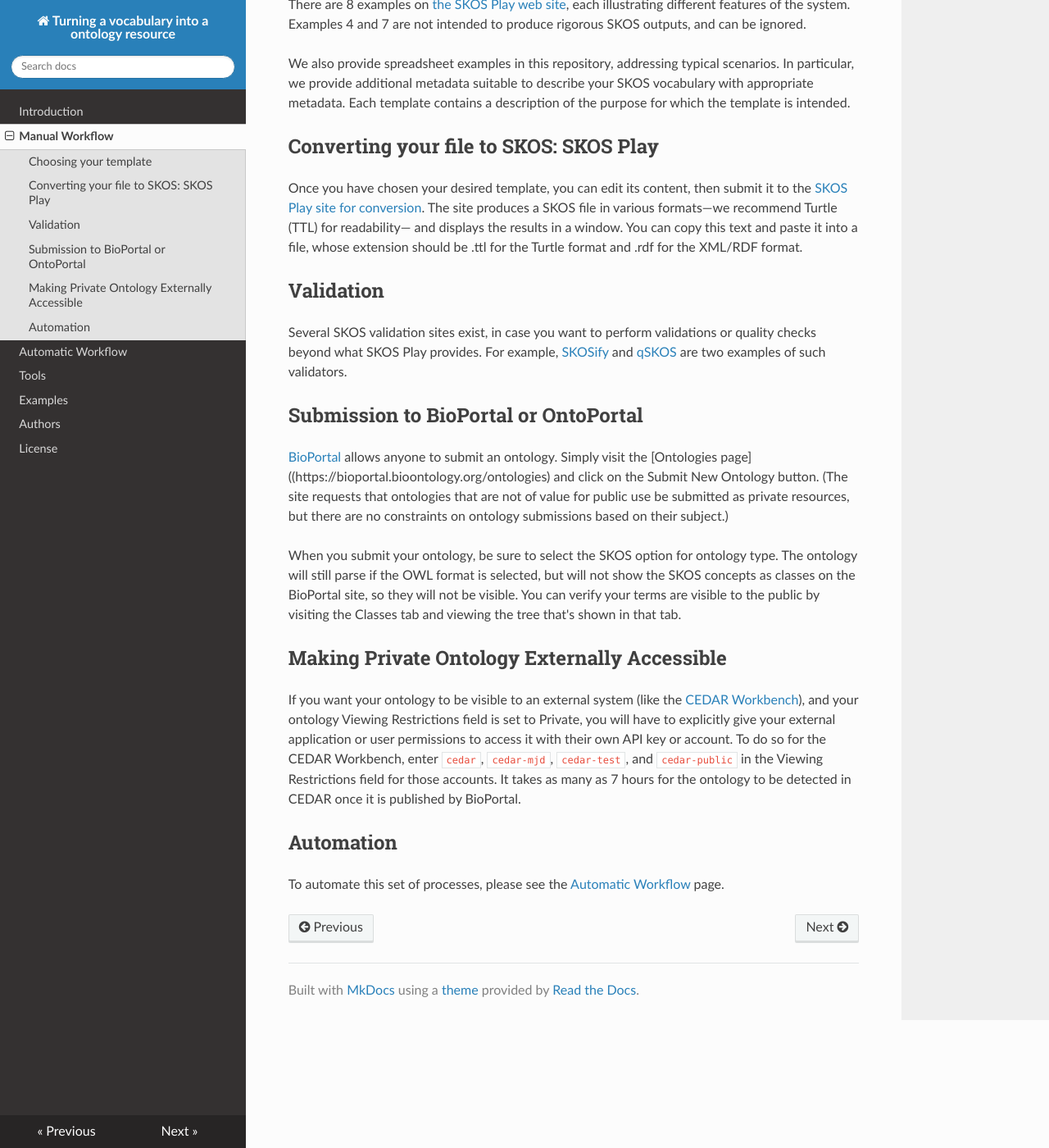
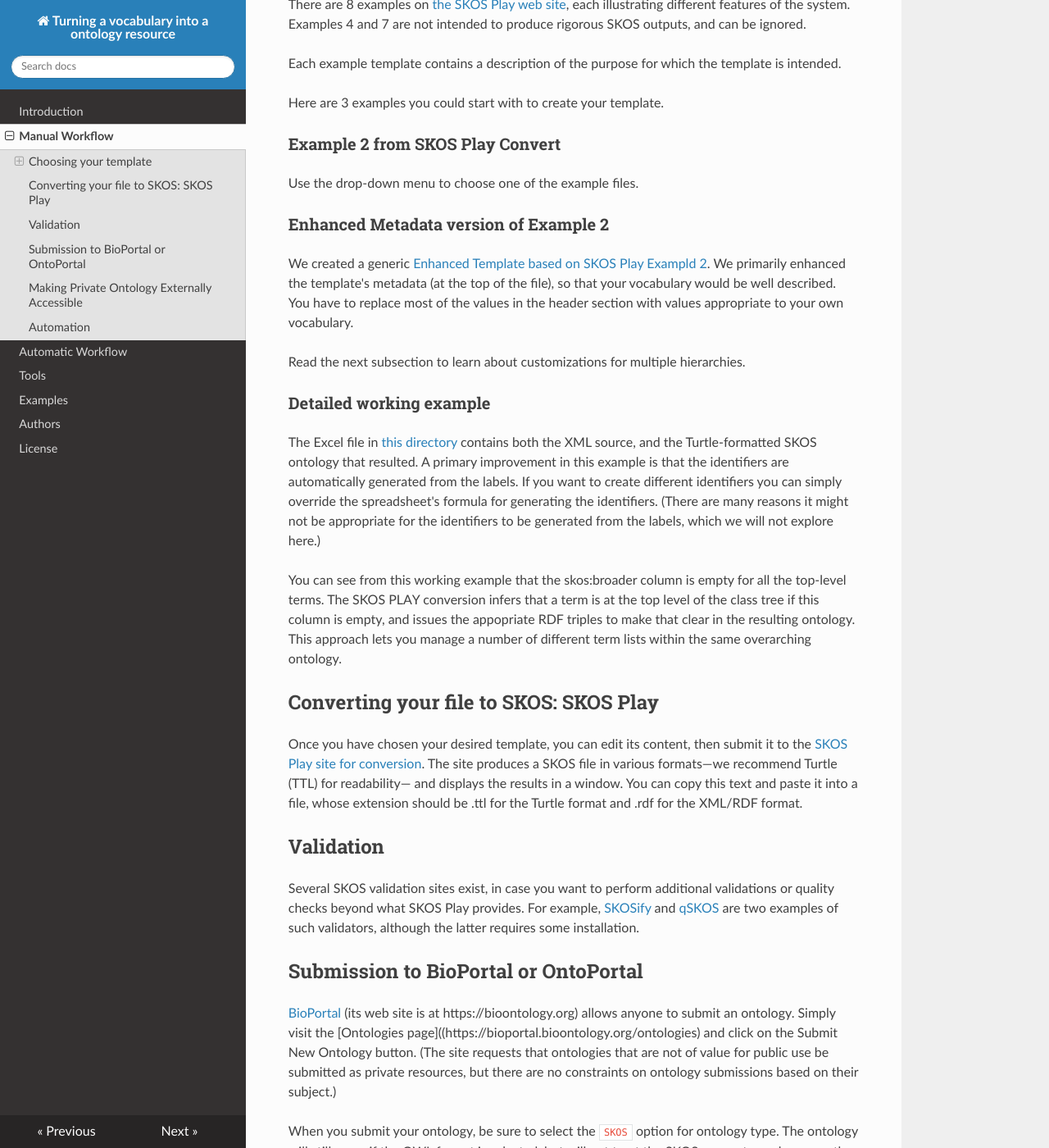
Before and after one commit to fair-data-collective/excel2rdf-site, an MkDocs documentation site: the page built from docs/ManualWorkflow.md, in a window 1280 px wide and 1400 px high, scrolled down 750 px. Shown: the whole window at 82% size. Built offline with MkDocs 1.6.1, drawn with Linux system fonts in a browser that asks for light colours; nearby versions of some CDN libraries; some of the changed text lies outside the part shown.

Commit message:
adding some details about several steps

```diff
--- a/docs/ManualWorkflow.md
+++ b/docs/ManualWorkflow.md
@@ -26,9 +26,34 @@ To begin, the user needs to choose an appropriate spreadsheet for representing t
 There are 8 examples on [the SKOS Play web site](https://labs.sparna.fr/skos-play/convert#excel-file-structure), each illustrating different features of the system.
 Examples 4 and 7 are not intended to produce rigorous SKOS outputs, and can be ignored.
 
-We also provide spreadsheet examples in this repository, addressing typical scenarios.
-In particular, we provide additional metadata suitable to describe your SKOS vocabulary with appropriate metadata.
-Each template contains a description of the purpose for which the template is intended.
+Each example template contains a description of the purpose for which the template is intended.
+
+Here are 3 examples you could start with to create your template.
+
+### Example 2 from SKOS Play Convert
+Use the drop-down menu to choose one of the example files.
+
+### Enhanced Metadata version of Example 2
+
+We created a generic [Enhanced Template based on SKOS Play Exampld 2](https://github.com/fair-data-collective/excel2rdf-template/blob/main/vocabulary.xlsx).
+We primarily enhanced the template's metadata (at the top of the file), so that your vocabulary would be well described.
+You have to replace most of the values in the header section with values appropriate to your own vocabulary.
+
+Read the next subsection to learn about customizations for multiple hierarchies.
+
+### Detailed working example
+
+The Excel file in [this directory](https://github.com/fair-data-collective/zonmw-project-admin/tree/main/ontology) contains both the XML source,
+and the Turtle-formatted SKOS ontology that resulted.
+A primary improvement in this example is that the identifiers are automatically generated from the labels.
+If you want to create different identifiers you can simply override the spreadsheet's formula for generating the identifiers.
+(There are many reasons it might not be appropriate for the identifiers to be generated from the labels,
+which we will not explore here.)
+
+You can see from this working example that the skos:broader column is empty for all the top-level terms.
+The SKOS PLAY conversion infers that a term is at the top level of the class tree if this column is empty,
+and issues the appopriate RDF triples to make that clear in the resulting ontology.
+This approach lets you manage a number of different term lists within the same overarching ontology.
 
 ## Converting your file to SKOS: SKOS Play
 
@@ -41,27 +66,39 @@ and .rdf for the XML/RDF format.
 
 ## Validation
 
-Several SKOS validation sites exist, in case you want to perform validations or quality checks beyond what SKOS Play provides.
-For example, [SKOSify](https://github.com/NatLibFi/Skosify) and [qSKOS](https://github.com/cmader/qSKOS) are two examples of such validators.
+Several SKOS validation sites exist, in case you want to perform additional validations or quality checks beyond what SKOS Play provides.
+For example, [SKOSify](https://github.com/NatLibFi/Skosify) and [qSKOS](https://github.com/cmader/qSKOS) are two examples of such validators,
+although the latter requires some installation.
 
 ## Submission to BioPortal or OntoPortal
 
-[BioPortal](https://bioportal.bioontology.org) allows anyone to submit an ontology.
+[BioPortal](https://bioportal.bioontology.org) (its web site is at https://bioontology.org) allows anyone to submit an ontology.
 Simply visit the [Ontologies page]((https://bioportal.bioontology.org/ontologies) and click on the Submit New Ontology button.
 (The site requests that ontologies that are not of value for public use be submitted as private resources,
 but there are no constraints on ontology submissions based on their subject.)
 
-When you submit your ontology, be sure to select the SKOS option for ontology type.
-The ontology will still parse if the OWL format is selected, but will not show the SKOS concepts as classes on the BioPortal site,
-so they will not be visible.
+When you submit your ontology, be sure to select the `SKOS` option for ontology type.
+The ontology will still parse if the OWL format is selected, but will not treat the SKOS concepts as classes on the BioPortal site,
+so they will not be visible in the UI or in response to the classes API call.
+
 You can verify your terms are visible to the public by visiting the Classes tab and viewing the tree that's shown in that tab.
+
+You may have to wait some time before your ontology and its classes become fully visible in BioPortal.
+If the classes are not visible by several hours after submission,
+first double-check that your .ttl file is valid, as described above.
+If it is, you can get help by emailing support@bioontology.org.
 
 ## Making Private Ontology Externally Accessible
 
-If you want your ontology to be visible to an external system (like the [CEDAR Workbench](https://metadatacenter.org)),
-and your ontology Viewing Restrictions field is set to Private,
-you will have to explicitly give your external application or user permissions to access it with their own API key or account.
-To do so for the CEDAR Workbench, enter `cedar`, `cedar-mjd`, `cedar-test`, and `cedar-public` in the Viewing Restrictions field for those accounts.
+If your ontology Viewing Restrictions field is set to Private,
+but you want the ontology to be visible to an external system (like the [CEDAR Workbench](https://metadatacenter.org)),
+you must explicitly give your external application or user permission to access the ontology using their own account's API key.
+To do so for the CEDAR Workbench tool, enter `cedar`, `cedar-mjd`, `cedar-test`, and `cedar-public` in the Viewing Restrictions field for those accounts.
+
+To validate that the classes are visible to CEDAR, use the command `https://data.bioontology.org/ONT_ACRONYM/classes`,
+replacing ONT_ACRONYM with your ontology acronym (and adding '?apikey=" and your own API key, if you haven't done so before).
+You should see the terms of your ontology within the JSON response.
+
 It takes as many as 7 hours for the ontology to be detected in CEDAR once it is published by BioPortal.
 
 ## Automation
```
